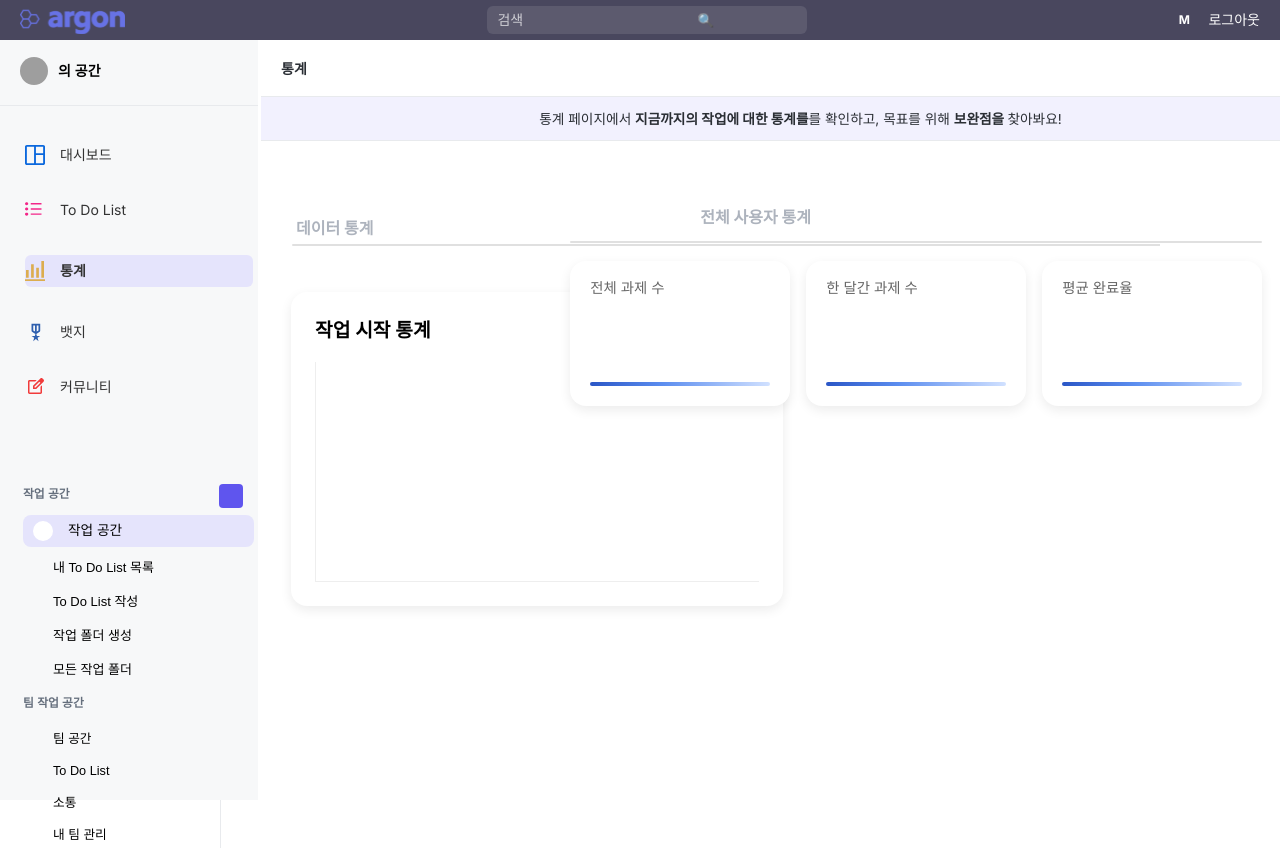
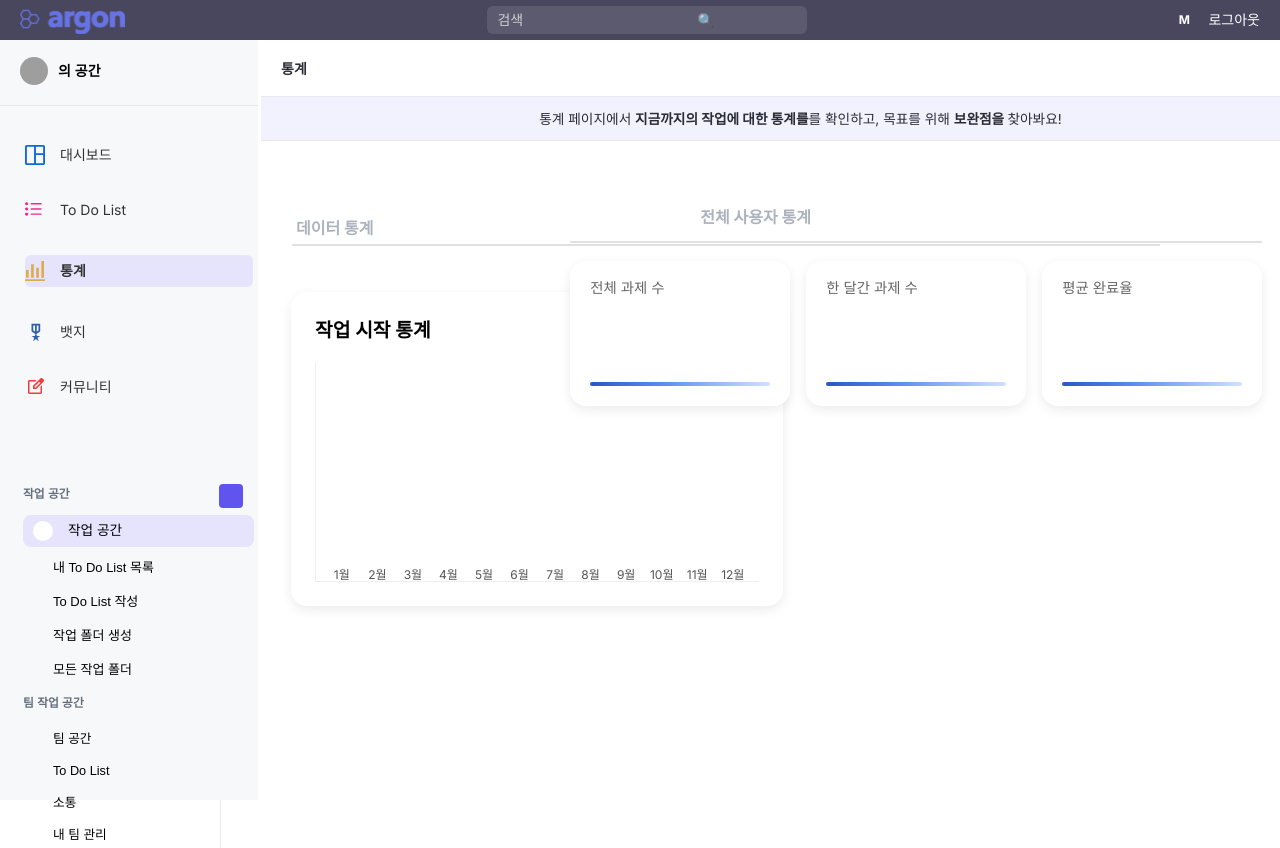
Before and after one commit to SungWookkk/FTT_frontend, a React (Create React App) app: page /statistics in a window 1280 px wide. Built offline with nearby package versions, Linux system fonts and the light colour scheme; grey boxes are pictures that could not be loaded.

Commit message:
5/11 feat: [Statistics] 그래프 한글 label 추가 및 Month 하단 정보창 렌더링
- BE에서 받아온 데이터 기반으로 해당되는 날의 Task 정보 렌더링 추가
- 그래프에서 월 한글 표기 추가

```diff
--- a/src/components/statistics/StatisticsBarChart.js
+++ b/src/components/statistics/StatisticsBarChart.js
@@ -28,12 +28,14 @@ const StatisticsBarChart = ({
             <div className="bar-chart">
                 {data.map((m, i) => (
                     <div
-                        key={i}
-                        className="bar-wrapper"
-                        onClick={() =>
-                            onBarClick(viewBy === "day" ? Number(m.label) : null)
-                        }
-                    >
+                                    key={i}
+                                    className="bar-wrapper"
+                                    onClick={() => {
+                                        // 5월 같은 한글 레이블에서도 숫자만 파싱
+                                        const x = parseInt(m.label, 10);
+                                        onBarClick(x);
+                                    }}
+                                    >
                         <div
                             className="bar"
                             style={{
--- a/src/components/statistics/StatisticsContentPage.js
+++ b/src/components/statistics/StatisticsContentPage.js
@@ -19,9 +19,10 @@ const StatisticsContentPage = () => {
     });
     const [dailyData, setDailyData]     = useState([]);
     const [viewBy, setViewBy] = useState("month");
-    const [selectedDay, setSelectedDay] = useState(null);
-    const [dailyDetail, setDailyDetail] = useState(null);
-
+    // 클릭한 “일” 또는 “월” 숫자
+    const [selectedX, setSelectedX] = useState(null);
+    // 클릭 디테일 (DailyDetailDto or MonthlyDetailDto)
+    const [detail, setDetail] = useState(null);
 
     useEffect(() => {
         if (!token) return; // 로그인 전엔 호출하지 않음
@@ -56,25 +57,27 @@ const StatisticsContentPage = () => {
                .catch(err => console.error("users 에러:", err));
 
         const now = new Date();
+        axios
+            .get(`/api/statistics/monthly`, { headers: { Authorization: `Bearer ${token}` } })
+            .then(res => setMonthlyData(res.data));
         axios.get(`/api/statistics/daily?year=${now.getFullYear()}&month=${now.getMonth()+1}`, {
             headers :{Authorization: `Bearer ${auth.token}`}
         })
             .then(res => setDailyData(res.data));
     }, [auth.token, token]);
 
-    // 일별 뷰시 1일부터 말일까지 모두 표시하도록 data 보강
+    // 일별/월별 차트용 데이터 보강
     const displayedData = useMemo(() => {
+        const now = new Date();
+        const year = now.getFullYear();
+
         if (viewBy === "day") {
-            const now = new Date();
-            const year = now.getFullYear();
+            // ── Day 뷰: 1일부터 말일까지 ──
             const month = now.getMonth() + 1;
-            // 해당 월의 일수 계산 (0일자는 전달의 말일)
             const daysInMonth = new Date(year, month, 0).getDate();
-            // API에서 받아온 dailyData를 Map으로 변환
             const dayValueMap = new Map(
                 dailyData.map(d => [ Number(d.label), d.value ])
             );
-            // 1일부터 말일까지 전부 순회하며 값이 없으면 0으로 채움
             return Array.from({ length: daysInMonth }, (_, idx) => {
                 const day = idx + 1;
                 return {
@@ -82,22 +85,45 @@ const StatisticsContentPage = () => {
                     value: dayValueMap.get(day) || 0
                 };
             });
+        } else {
+            const monthMap = new Map(
+                monthlyData.map(m => {
+                    // 영문 약어 → 숫자(1~12) 매핑
+                    const num = new Date(`${m.label} 1, ${year}`).getMonth() + 1;
+                    return [num, m.value];
+                })
+            );
+            return Array.from({ length: 12 }, (_, idx) => {
+                const mNum = idx + 1;
+                return {
+                    label: `${mNum}월`,
+                    value: monthMap.get(mNum) || 0
+                };
+            });
         }
-        // 월별 뷰는 기존 데이터 그대로
-        return monthlyData;
     }, [viewBy, dailyData, monthlyData]);
 
     // 막대 클릭 핸들러
-    const handleBarClick = (day) => {
-        if (!day) return;
-        setSelectedDay(day);
+    const handleBarClick = (x) => {
+        setSelectedX(x);
         const now = new Date();
-        axios.get(
-            `/api/statistics/daily/detail?year=${now.getFullYear()}&month=${now.getMonth()+1}&day=${day}`,
-            { headers: { Authorization: `Bearer ${auth.token}` } }
-        )
-            .then(res => setDailyDetail(res.data))
-            .catch(err => console.error("daily detail 에러:", err));
+        if (viewBy === "day") {
+            axios
+                .get(
+                    `/api/statistics/daily/detail?year=${now.getFullYear()}&month=${now.getMonth()+1}&day=${x}`,
+                    { headers: { Authorization: `Bearer ${token}` } }
+                )
+                .then(res => setDetail(res.data))
+                .catch(console.error);
+        } else {
+            axios
+                .get(
+                    `/api/statistics/monthly/detail?year=${now.getFullYear()}&month=${x}`,
+                    { headers: { Authorization: `Bearer ${token}` } }
+                )
+                .then(res => setDetail(res.data))
+                .catch(console.error);
+        }
     };
 
 
@@ -143,22 +169,28 @@ const StatisticsContentPage = () => {
                     data={displayedData}
                     viewBy={viewBy}
                     onViewByChange={setViewBy}
-                    onBarClick={handleBarClick}  // 추가
+                    onBarClick={handleBarClick}
                 />
-                {/* ───── 하단 디테일 바 ───── */}
-                {dailyDetail && (
+                {/* ───── 클릭 디테일 영역 ───── */}
+                {detail && (
                     <div className="daily-detail-container">
-                        <h4>{selectedDay}일 작업 상세</h4>
+                        <h4>
+                            {viewBy === "day"
+                                ? `${selectedX}일 작업 상세`
+                                : `${selectedX}월 작업 상세`}
+                        </h4>
+
                         <div className="detail-bars">
-                            {/* 전체 생성 */}
+                            {/* 생성된 Task (100% 배경) */}
                             <div className="detail-bar">
-                                <span>생성된 Task</span>
+                                <span>{viewBy === "day" ? "생성된 Task" : "생성된 Task"}</span>
                                 <div className="bar-bg">
                                     <div className="bar-fill" style={{ width: "100%" }} />
                                 </div>
-                                <strong>{dailyDetail.total}개</strong>
+                                <strong>{detail.total}개</strong>
                             </div>
-                            {/* 완료 */}
+
+                            {/* 완료 비율 */}
                             <div className="detail-bar">
                                 <span>완료</span>
                                 <div className="bar-bg">
@@ -166,15 +198,16 @@ const StatisticsContentPage = () => {
                                         className="bar-fill"
                                         style={{
                                             width:
-                                                dailyDetail.total > 0
-                                                    ? `${(dailyDetail.completed / dailyDetail.total) * 100}%`
+                                                detail.total > 0
+                                                    ? `${(detail.completed / detail.total) * 100}%`
                                                     : "0%",
                                         }}
                                     />
                                 </div>
-                                <strong>{dailyDetail.completed}개</strong>
+                                <strong>{detail.completed}개</strong>
                             </div>
-                            {/* 실패 */}
+
+                            {/* 실패 비율 */}
                             <div className="detail-bar">
                                 <span>실패</span>
                                 <div className="bar-bg">
@@ -182,17 +215,18 @@ const StatisticsContentPage = () => {
                                         className="bar-fill"
                                         style={{
                                             width:
-                                                dailyDetail.total > 0
-                                                    ? `${(dailyDetail.failed / dailyDetail.total) * 100}%`
+                                                detail.total > 0
+                                                    ? `${(detail.failed / detail.total) * 100}%`
                                                     : "0%",
                                         }}
                                     />
                                 </div>
-                                <strong>{dailyDetail.failed}개</strong>
+                                <strong>{detail.failed}개</strong>
                             </div>
                         </div>
                     </div>
                 )}
+
 
                 {/* ─────────── 전체 사용자 통계 섹션 ─────────── */}
 
```
